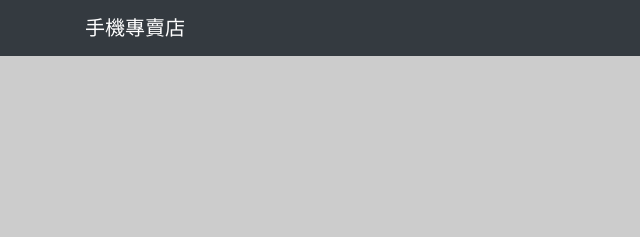
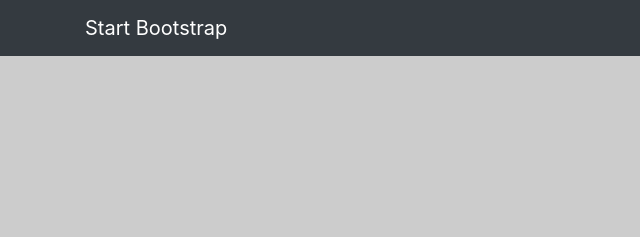
Before and after one commit to clut10537/git-Demo, a website: page index.html in a window 1280 px wide. Shown: the top 237 px of the page, 0-640 px from the left. Drawn offline with Linux system fonts and the light colour scheme; placeholder pictures from the web are drawn by us.

Commit message:
Revert "修改"
This reverts commit 32dc6ea4157c8e30b687178a9eaec747a31d6a92.

```diff
--- a/index.html
+++ b/index.html
@@ -23,7 +23,7 @@
     <!-- Navigation -->
     <nav class="navbar fixed-top navbar-expand-lg navbar-dark bg-dark fixed-top">
       <div class="container">
-        <a class="navbar-brand" href="index.html">手機專賣店</a>
+        <a class="navbar-brand" href="index.html">Start Bootstrap</a>
         <button class="navbar-toggler navbar-toggler-right" type="button" data-toggle="collapse" data-target="#navbarResponsive" aria-controls="navbarResponsive" aria-expanded="false" aria-label="Toggle navigation">
           <span class="navbar-toggler-icon"></span>
         </button>
```
